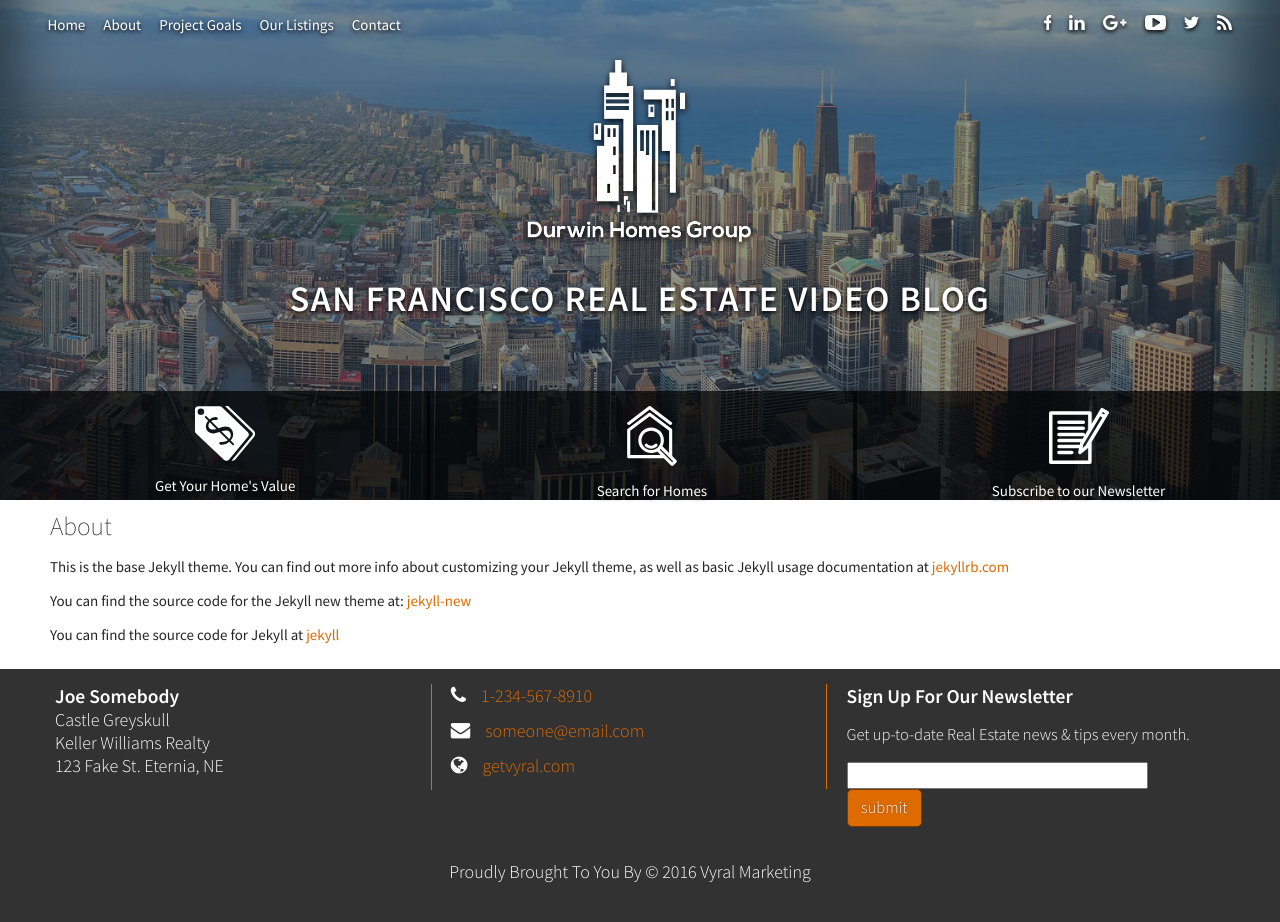
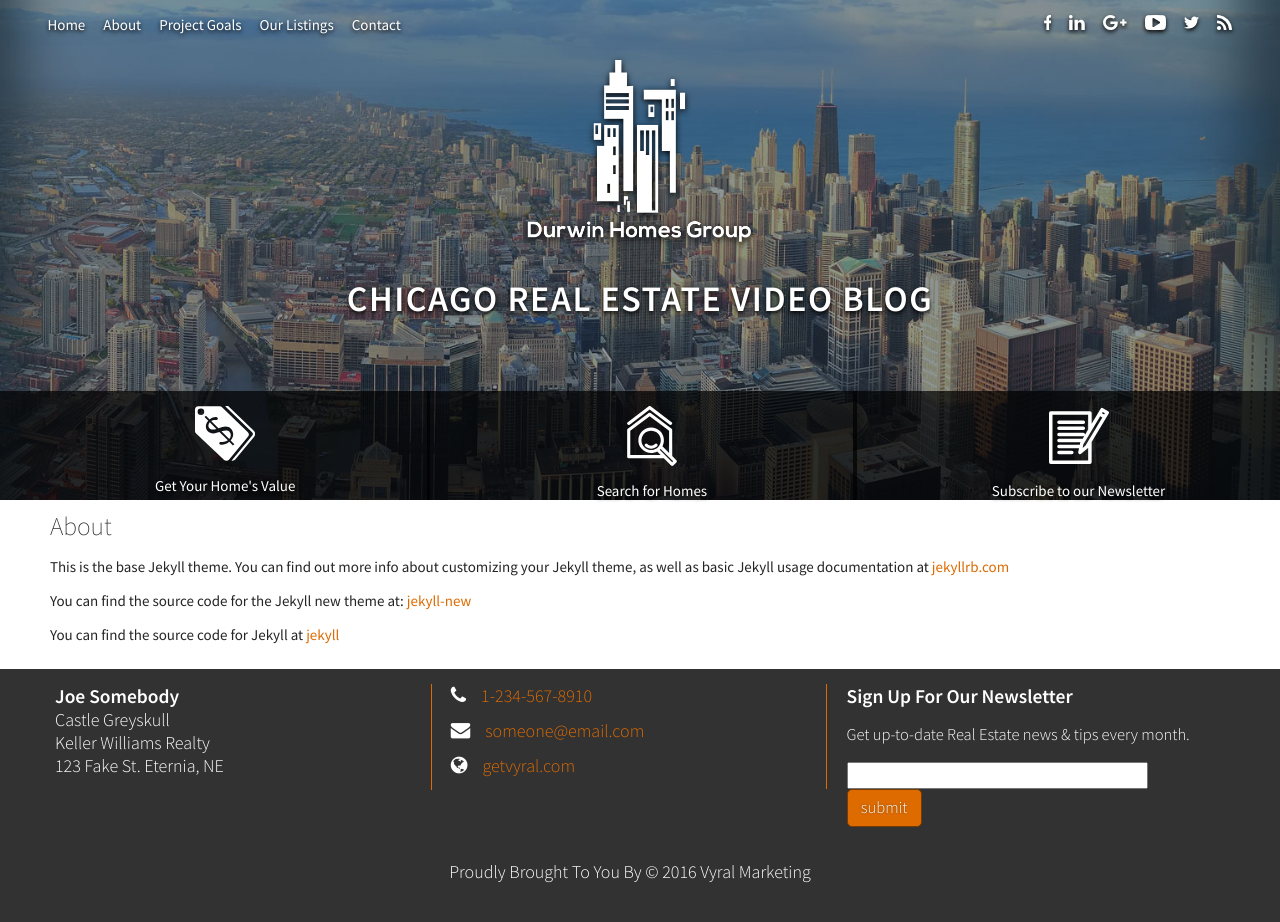
Before and after one commit to Cutcopy/Vyral-Jekyll, a Jekyll site: the page built from about.md, in a window 1280 px wide and 931 px high. Shown: the top 922 px of the window. Built offline with Jekyll 4.4.1, drawn with Linux system fonts in a browser that asks for light colours; nearby versions of some CDN libraries.

Commit message:
Updated '/_includes/header.html' via CloudCannon

```diff
--- a/_includes/header.html
+++ b/_includes/header.html
@@ -3,8 +3,8 @@
   <div class="row">
     <div class="banner col col--12-of-12">
       <a href="{{site.url}}">
-        <img src="{{site.data.settings.hero_logo_path}}" alt="{{site.data.settings.client.company}}" class="hero-logo">
-      <h1 class="editable">{{site.title}}</h1>
+        <img src="{{site.data.settings.hero_logo_path}}" alt="{{site.data.settings.client.company}}" class="hero-logo" />
+      <h1 class="editable">Chicago Real Estate Video Blog</h1>
     </a>
   </div>
 </div>
@@ -13,19 +13,19 @@
     <div class="cta-flex">
       <div class="col col--4-of-12 cta homeeval">
         <a href="{{site.data.settings.client.eval}}">
-          <svg xmlns="http://www.w3.org/2000/svg" viewBox="0 0 167.31 152.83"><title>pricetag</title><path d="M83.91 0s2 2.09 3.1 3.18l72.17 69.73a7.09 7.09 0 0 1 .53 9.59l-52.2 63c-1.26 1.52-6.09 7.35-5.83 7.34 3.59-.22 8.15-.74 10.45-3.51l52.2-63a13.12 13.12 0 0 0-1-17.73L92.33 0h-8.44z"/><path d="M95.38 71.14c-4.35-4.35-12.53-3.61-21.63-.51l21.73 21.73c5.79-6.42 6.21-14.86-.1-21.22zm-55.25-8.89c4.34 4.34 9.72 4.55 19.55 1.76L41.16 45.5c-4.35 5.15-5.27 12.5-1.03 16.75z"/><path d="M146.79 72.27L74.62 2.79A8.81 8.81 0 0 0 68.34.5H9.54C4.54.5 0 4.05 0 9.04v61.31a9.29 9.29 0 0 0 3.09 6.58l77.49 72.89a10.14 10.14 0 0 0 14.71-.9l52.23-63a10.06 10.06 0 0 0-.73-13.65zM16.48 25.12a9.2 9.2 0 1 1 9.2-9.2 9.2 9.2 0 0 1-9.2 9.2zm89.45 85.12L95.48 99.8c-13.77 11.69-28.77 9.73-27.62 3.21 1.24-6.83 11.38 2.06 23.69-7.14L68.06 72.38l-7.56 2.38c-8.16 2.59-18 2.7-24.83-4.14-7.56-7.56-7.14-20.38 1.35-29.28L26.68 31l3.72-3.72 10.45 10.45c13.25-10.76 25.55-7.14 22.45-.72-2.07 4.55-9.62-1.35-18.31 4.86l20.38 20.38 11.07-3.62C86 55.5 94.55 57.5 99.52 62.5c9.82 9.82 8.8 24.31-.1 33.83l10.23 10.17z"/></svg>
+          <svg xmlns="http://www.w3.org/2000/svg" viewbox="0 0 167.31 152.83"><title>pricetag</title><path d="M83.91 0s2 2.09 3.1 3.18l72.17 69.73a7.09 7.09 0 0 1 .53 9.59l-52.2 63c-1.26 1.52-6.09 7.35-5.83 7.34 3.59-.22 8.15-.74 10.45-3.51l52.2-63a13.12 13.12 0 0 0-1-17.73L92.33 0h-8.44z" /><path d="M95.38 71.14c-4.35-4.35-12.53-3.61-21.63-.51l21.73 21.73c5.79-6.42 6.21-14.86-.1-21.22zm-55.25-8.89c4.34 4.34 9.72 4.55 19.55 1.76L41.16 45.5c-4.35 5.15-5.27 12.5-1.03 16.75z" /><path d="M146.79 72.27L74.62 2.79A8.81 8.81 0 0 0 68.34.5H9.54C4.54.5 0 4.05 0 9.04v61.31a9.29 9.29 0 0 0 3.09 6.58l77.49 72.89a10.14 10.14 0 0 0 14.71-.9l52.23-63a10.06 10.06 0 0 0-.73-13.65zM16.48 25.12a9.2 9.2 0 1 1 9.2-9.2 9.2 9.2 0 0 1-9.2 9.2zm89.45 85.12L95.48 99.8c-13.77 11.69-28.77 9.73-27.62 3.21 1.24-6.83 11.38 2.06 23.69-7.14L68.06 72.38l-7.56 2.38c-8.16 2.59-18 2.7-24.83-4.14-7.56-7.56-7.14-20.38 1.35-29.28L26.68 31l3.72-3.72 10.45 10.45c13.25-10.76 25.55-7.14 22.45-.72-2.07 4.55-9.62-1.35-18.31 4.86l20.38 20.38 11.07-3.62C86 55.5 94.55 57.5 99.52 62.5c9.82 9.82 8.8 24.31-.1 33.83l10.23 10.17z" /></svg>
           Get Your Home's Value
         </a>
       </div>
       <div class="col col--4-of-12 cta homesearch">
         <a href="{{site.data.settings.client.search}}">
-          <svg xmlns="http://www.w3.org/2000/svg" viewBox="0 0 268.188 268.188"><path d="M34.27 83.255l89.495-67.487 89.495 67.487a6.97 6.97 0 0 0 4.21 1.412 7 7 0 0 0 4.22-12.59L127.98 1.411a7 7 0 0 0-8.43 0L25.84 72.077a7 7 0 1 0 8.43 11.178z"/><path d="M243.083 242.45l-18.607-18.607V107.475a7 7 0 0 0-2.785-5.589L127.98 31.22a7 7 0 0 0-8.43 0l-93.71 70.666a7 7 0 0 0-2.785 5.589v118.977a7 7 0 0 0 7 7h156.653l32.686 32.686c1.367 1.367 3.159 2.05 4.95 2.05s3.583-.684 4.95-2.05l13.788-13.788a7 7 0 0 0 .001-9.9zM37.055 110.964l86.71-65.387 86.71 65.387v98.879l-29.647-29.648c11.482-21.637 8.128-49.144-10.072-67.345-10.813-10.813-25.188-16.767-40.48-16.767-15.291 0-29.667 5.955-40.48 16.767-22.32 22.321-22.32 58.64.001 80.96 10.813 10.813 25.188 16.767 40.479 16.767 9.531 0 18.706-2.315 26.884-6.676l15.549 15.549H37.055V110.964zm93.22 85.614c-11.552 0-22.412-4.499-30.58-12.667-16.862-16.862-16.862-44.299-.001-61.162 8.169-8.168 19.029-12.667 30.581-12.667 11.553 0 22.412 4.499 30.58 12.667 16.862 16.862 16.862 44.299 0 61.162-8.168 8.169-19.027 12.667-30.58 12.667zm38.489-.87a58.244 58.244 0 0 0 1.992-1.897 57.232 57.232 0 0 0 1.895-1.994l55.583 55.583-3.889 3.889-55.581-55.581z"/><path d="M157.065 170.22a7.002 7.002 0 0 0-9.9 0c-9.312 9.312-24.465 9.313-33.778 0a7 7 0 0 0-9.9 9.899c7.387 7.386 17.088 11.079 26.789 11.079 9.702 0 19.403-3.693 26.79-11.079a7 7 0 0 0-.001-9.899z"/></svg>
+          <svg xmlns="http://www.w3.org/2000/svg" viewbox="0 0 268.188 268.188"><path d="M34.27 83.255l89.495-67.487 89.495 67.487a6.97 6.97 0 0 0 4.21 1.412 7 7 0 0 0 4.22-12.59L127.98 1.411a7 7 0 0 0-8.43 0L25.84 72.077a7 7 0 1 0 8.43 11.178z" /><path d="M243.083 242.45l-18.607-18.607V107.475a7 7 0 0 0-2.785-5.589L127.98 31.22a7 7 0 0 0-8.43 0l-93.71 70.666a7 7 0 0 0-2.785 5.589v118.977a7 7 0 0 0 7 7h156.653l32.686 32.686c1.367 1.367 3.159 2.05 4.95 2.05s3.583-.684 4.95-2.05l13.788-13.788a7 7 0 0 0 .001-9.9zM37.055 110.964l86.71-65.387 86.71 65.387v98.879l-29.647-29.648c11.482-21.637 8.128-49.144-10.072-67.345-10.813-10.813-25.188-16.767-40.48-16.767-15.291 0-29.667 5.955-40.48 16.767-22.32 22.321-22.32 58.64.001 80.96 10.813 10.813 25.188 16.767 40.479 16.767 9.531 0 18.706-2.315 26.884-6.676l15.549 15.549H37.055V110.964zm93.22 85.614c-11.552 0-22.412-4.499-30.58-12.667-16.862-16.862-16.862-44.299-.001-61.162 8.169-8.168 19.029-12.667 30.581-12.667 11.553 0 22.412 4.499 30.58 12.667 16.862 16.862 16.862 44.299 0 61.162-8.168 8.169-19.027 12.667-30.58 12.667zm38.489-.87a58.244 58.244 0 0 0 1.992-1.897 57.232 57.232 0 0 0 1.895-1.994l55.583 55.583-3.889 3.889-55.581-55.581z" /><path d="M157.065 170.22a7.002 7.002 0 0 0-9.9 0c-9.312 9.312-24.465 9.313-33.778 0a7 7 0 0 0-9.9 9.899c7.387 7.386 17.088 11.079 26.789 11.079 9.702 0 19.403-3.693 26.79-11.079a7 7 0 0 0-.001-9.899z" /></svg>
           Search for Homes
         </a>
       </div>
       <div class="col col--4-of-12 cta newsletter">
         <a href="{{site.data.settings.client.eval}}">
-          <svg xmlns="http://www.w3.org/2000/svg" viewBox="0 0 240.162 240.162"><path d="M39.818 72.494h97.652a7 7 0 1 0 0-14H39.818a7 7 0 1 0 0 14zm0 24.049h97.652a7 7 0 1 0 0-14H39.818a7 7 0 1 0 0 14zm51.659 82.195H39.818a7 7 0 1 0 0 14h51.658a7 7 0 0 0 .001-14z"/><path d="M236.763 20.911l-20.58-12.348a6.997 6.997 0 0 0-9.604 2.4L170.75 70.677v-42.32a7 7 0 0 0-7-7H7a7 7 0 0 0-7 7v197.24a7 7 0 0 0 7 7h156.75a7 7 0 0 0 7-7v-81.062l68.414-114.02a7 7 0 0 0-2.401-9.604zm-90.402 137.061l-11.617 9.643 3.042-14.788L204.938 40.91l8.575 5.145-67.152 111.917zM220.716 34.05l-8.575-5.145 2.842-4.736 8.575 5.145-2.842 4.736zM14 218.597V35.357h142.75V94.01l-12.363 20.604c.049-.335.083-.674.083-1.022a7 7 0 0 0-7-7H39.818a7 7 0 1 0 0 14h97.652a6.958 6.958 0 0 0 4.156-1.377l-6.856 11.426H39.818a7 7 0 1 0 0 14h86.552l-1.204 2.006a7.005 7.005 0 0 0-.854 2.191l-1.203 5.851H39.818a7 7 0 1 0 0 14h80.411l-3.217 15.639a7 7 0 0 0 11.328 6.797l27.88-23.142c.191-.159.357-.344.53-.521v51.135H14z"/></svg>
+          <svg xmlns="http://www.w3.org/2000/svg" viewbox="0 0 240.162 240.162"><path d="M39.818 72.494h97.652a7 7 0 1 0 0-14H39.818a7 7 0 1 0 0 14zm0 24.049h97.652a7 7 0 1 0 0-14H39.818a7 7 0 1 0 0 14zm51.659 82.195H39.818a7 7 0 1 0 0 14h51.658a7 7 0 0 0 .001-14z" /><path d="M236.763 20.911l-20.58-12.348a6.997 6.997 0 0 0-9.604 2.4L170.75 70.677v-42.32a7 7 0 0 0-7-7H7a7 7 0 0 0-7 7v197.24a7 7 0 0 0 7 7h156.75a7 7 0 0 0 7-7v-81.062l68.414-114.02a7 7 0 0 0-2.401-9.604zm-90.402 137.061l-11.617 9.643 3.042-14.788L204.938 40.91l8.575 5.145-67.152 111.917zM220.716 34.05l-8.575-5.145 2.842-4.736 8.575 5.145-2.842 4.736zM14 218.597V35.357h142.75V94.01l-12.363 20.604c.049-.335.083-.674.083-1.022a7 7 0 0 0-7-7H39.818a7 7 0 1 0 0 14h97.652a6.958 6.958 0 0 0 4.156-1.377l-6.856 11.426H39.818a7 7 0 1 0 0 14h86.552l-1.204 2.006a7.005 7.005 0 0 0-.854 2.191l-1.203 5.851H39.818a7 7 0 1 0 0 14h80.411l-3.217 15.639a7 7 0 0 0 11.328 6.797l27.88-23.142c.191-.159.357-.344.53-.521v51.135H14z" /></svg>
           Subscribe to our Newsletter
         </a>
       </div>
```
